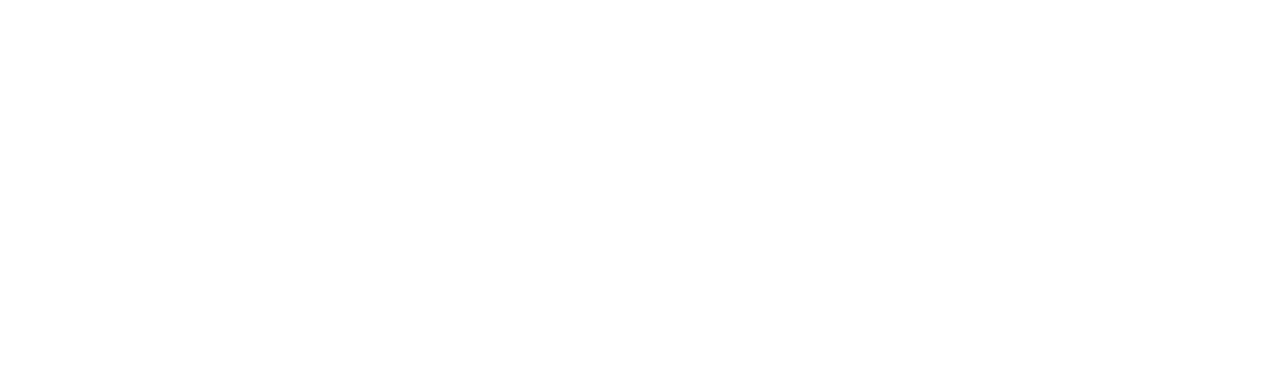
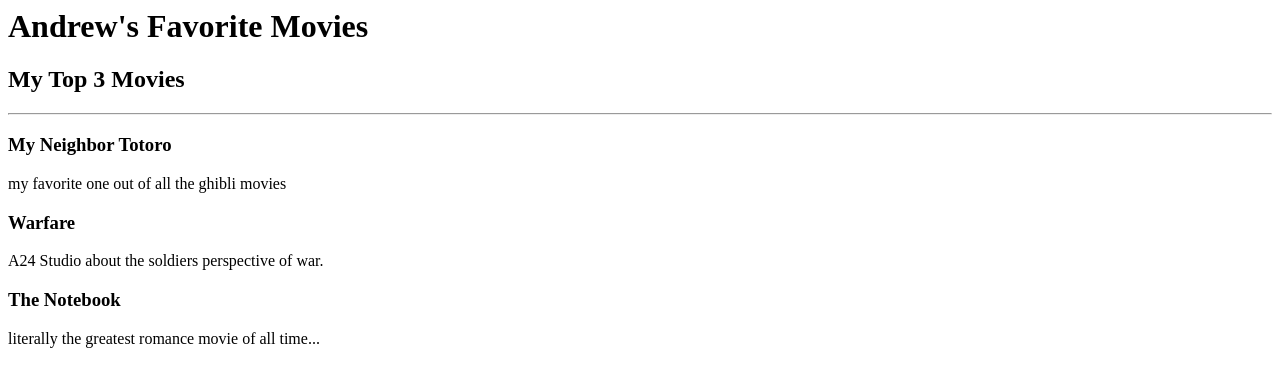
Before and after one commit to werbna/movie-ranking-project, a plain HTML site: page index.html in a window 1280 px wide. Drawn offline with Linux system fonts and the light colour scheme.

Commit message:
created the html from scratch according to expectations

```diff
--- a/index.html
+++ b/index.html
@@ -1 +1,17 @@
 <!-- Write your code below -->
+
+<h1>Andrew's Favorite Movies</h1>
+<h2>My Top 3 Movies</h2>
+<hr>
+<section>
+    <h3>My Neighbor Totoro</h3>
+    <p>my favorite one out of all the ghibli movies</p>
+</section>
+<section>
+    <h3>Warfare</h3>
+    <p>A24 Studio about the soldiers perspective of war.</p>
+</section>
+<section>
+    <h3>The Notebook</h3>
+    <p>literally the greatest romance movie of all time...</p>
+</section>
```
